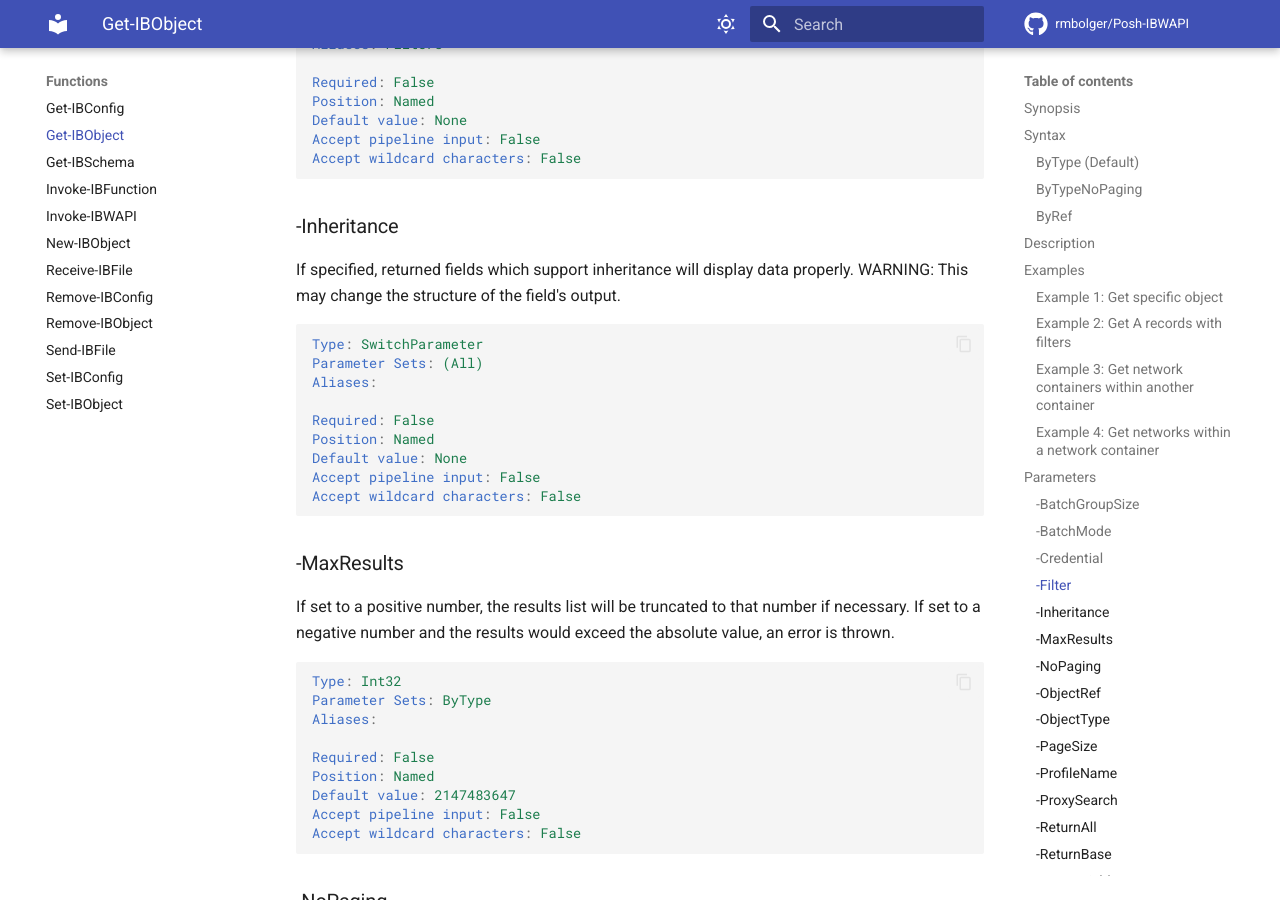
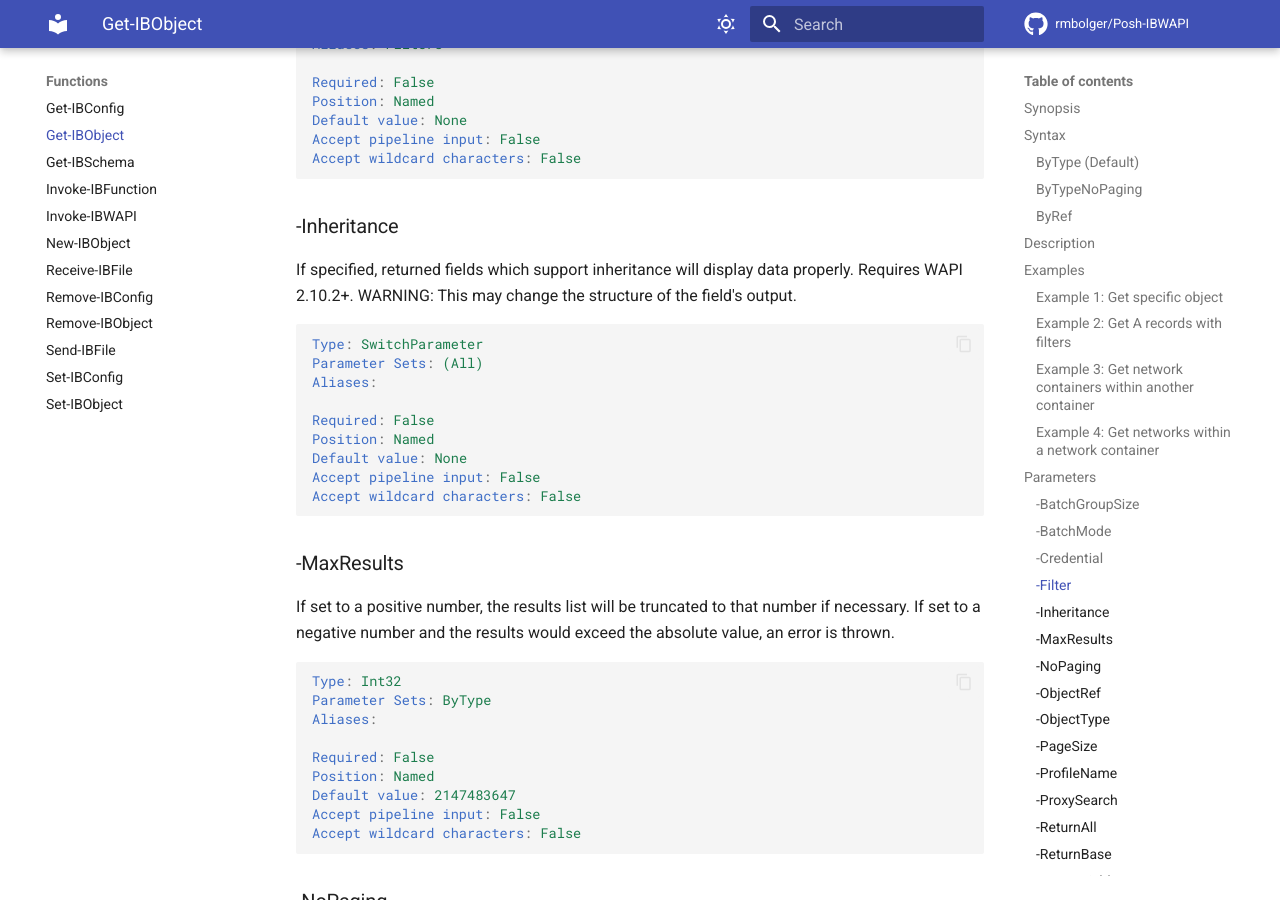
Before and after one commit to rmbolger/Posh-IBWAPI, an MkDocs documentation site: the page built from docs/Functions/Get-IBObject.md, in a window 1280 px wide and 900 px high, scrolled down 3208 px. Built offline with MkDocs 1.6.1 and Material for MkDocs 9.7.7, drawn with Linux system fonts in a browser that asks for light colours; comment, search, counter and statistics services are not loaded; the version menu is left out.

Commit message:
docs: add version req to -Inheritance help

````diff
--- a/docs/Functions/Get-IBObject.md
+++ b/docs/Functions/Get-IBObject.md
@@ -142,7 +142,7 @@ Accept wildcard characters: False
 ```
 
 ### -Inheritance
-If specified, returned fields which support inheritance will display data properly. WARNING: This may change the structure of the field's output.
+If specified, returned fields which support inheritance will display data properly. Requires WAPI 2.10.2+. WARNING: This may change the structure of the field's output.
 
 ```yaml
 Type: SwitchParameter
````
Also changed, not shown: 1 other file.
